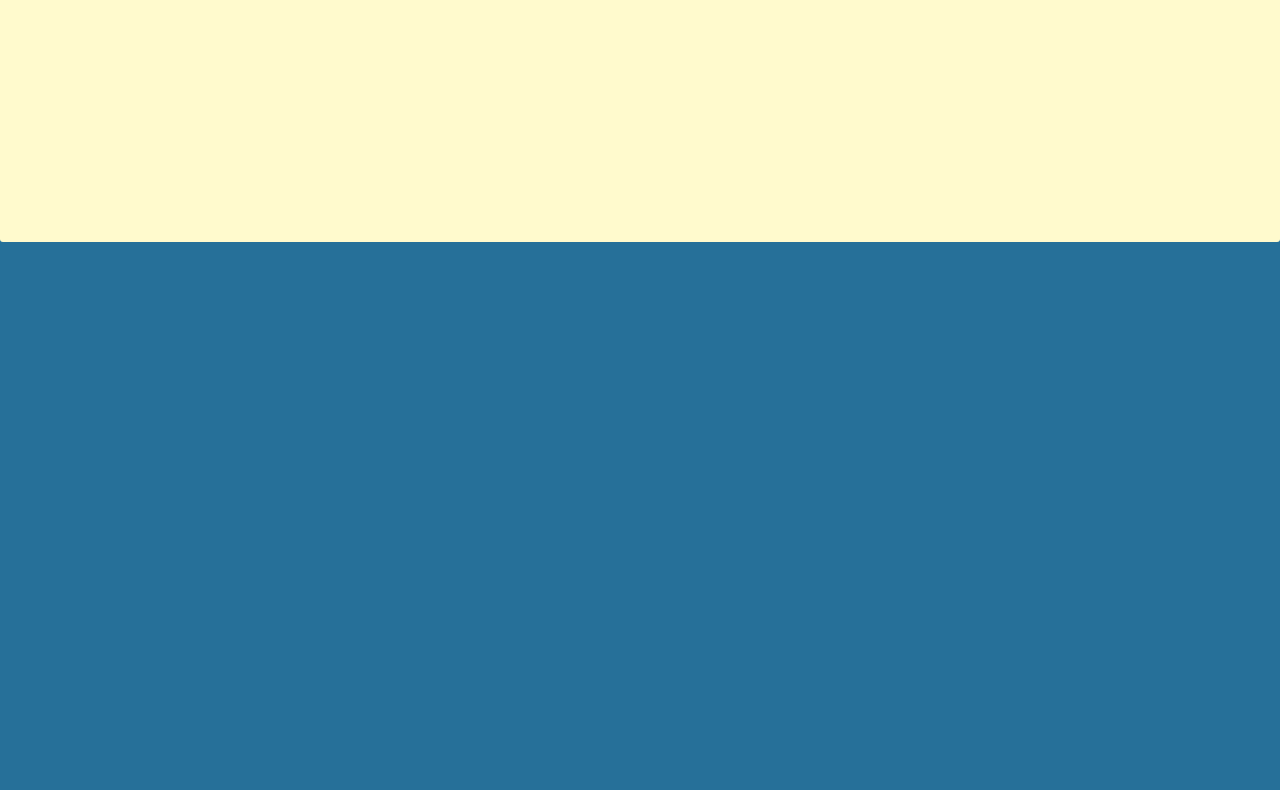
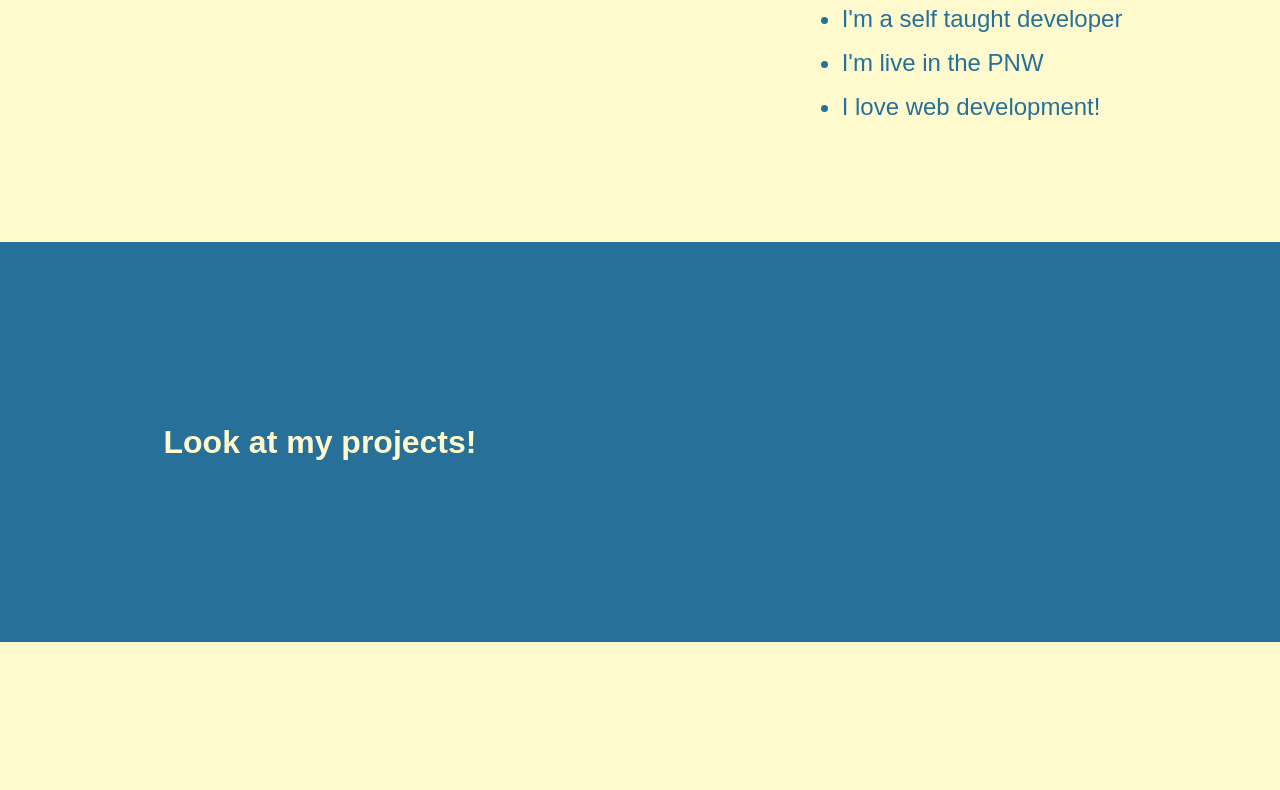
Before and after one commit to mikeymoore55/Portfolio-Webpage, a plain HTML site: page index.html in a window 1280 px wide. Shown: the part 558-1348 px from the top of the page. Before the commit the page ends 800 px from the top, so only its background shows below. Drawn offline with Linux system fonts and the light colour scheme.

Commit message:
basic layout

```diff
--- a/index.html
+++ b/index.html
@@ -16,8 +16,40 @@
   </head>
   <body>
     <main>
-        <section class="blue-box"><h1>Hey, I'm <span>Michael</span></h1></section>
-        <section class="white-box"></section>
+      <section class="blue-box" id="intro">
+        <div class="content-box">
+          <h1>Hey, I'm <span>Michael</span></h1>
+        </div>
+        <div class="content-box"></div>
+      </section>
+      <section class="white-box" id="about">
+        <div class="content-box"></div>
+        <div class="content-box">
+          <h2>A little about me...</h2>
+          <ul>
+            <li>I'm a self taught developer</li>
+            <li>I'm live in the PNW</li>
+            <li>I love web development!</li>
+          </ul>
+        </div>
+      </section>
+      <section class="blue-box" id="projects">
+        <div class="content-box">
+          <h2>Look at my projects!</h2>
+        </div>
+        <div class="content-box"></div>
+      </section>
+      <section class="white-box" id="skills">
+        <div class="content-box"></div>
+        <div class="content-box">
+          <h2>Some tools I'm learning</h2>
+        </div>
+      </section>
+      <section class="blue-box" id="contact">
+        <div class="content-box">
+          <h2>Contact Me!</h2>
+        </div>
+      </section>
     </main>
   </body>
 </html>
--- a/styles.css
+++ b/styles.css
@@ -11,12 +11,21 @@ html {
 }
 
 h1 {
-    margin-top: 70px;
     font-family: "dosis", sans-serif;
     font-size: 3rem;
     color: #fffacd;
     text-align: center;
 
+}
+
+h2 {
+    font-size: 2rem;
+}
+
+li {
+    font-size: 1.5rem;
+    transform: translateX(22px);
+    margin-bottom: 1rem;
 }
 
 span {
@@ -25,17 +34,30 @@ span {
 
 .blue-box {
     width: 100%;
-    height: 400px;
+    height: 50vh;
     background-color: #267099;
+    color: #fffacd;
     display: flex;
     justify-content: center;
     align-items: center;
-    border-radius: 3px;
 }
 
 .white-box {
     width: 100%;
-    height: 400px;
+    height: 50vh;
     background-color: #fffacd;
-    border-radius: 3px;
+    color: #267099;
+    display: flex;
+    justify-content: center;
+    align-items: center;
 }
+
+.content-box {
+    width: 50%;
+    height: 100%;
+    display: flex;
+    flex-direction: column;
+    justify-content: center;
+    align-items: center;
+    gap: 20px;
+}
```
